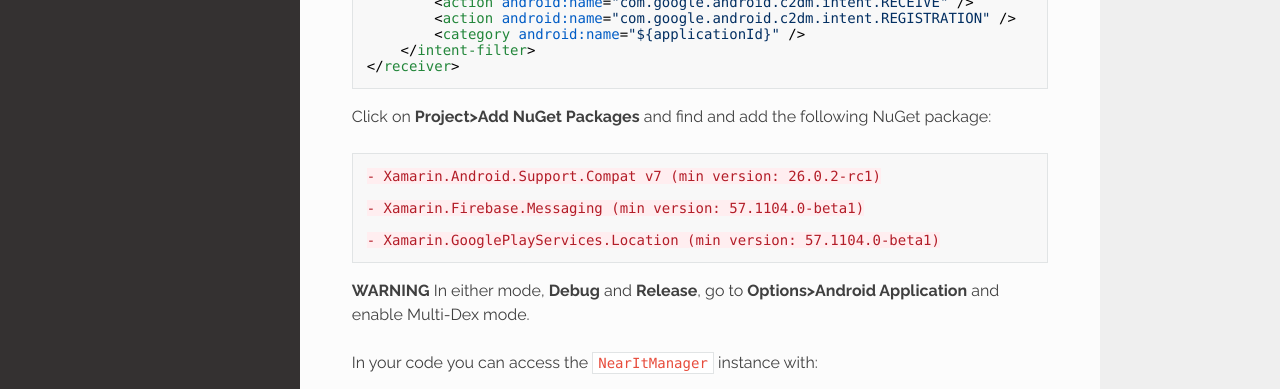
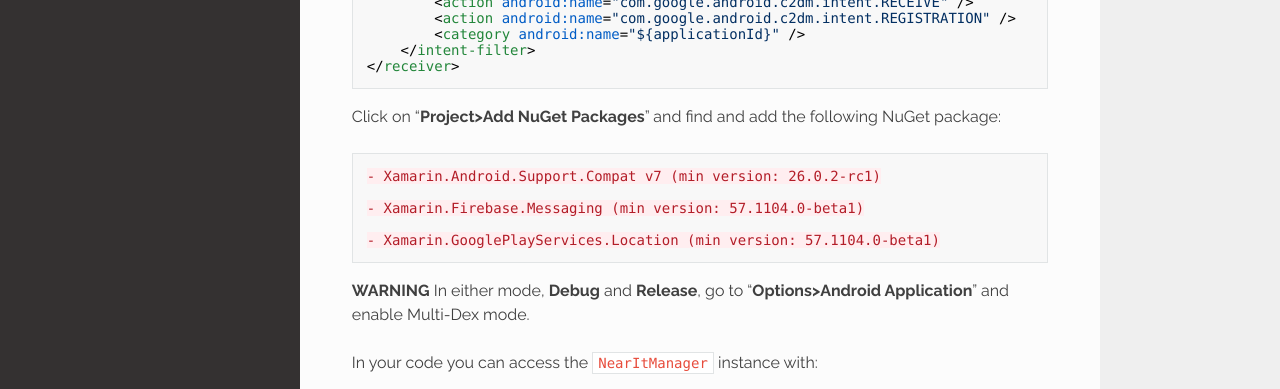
Before and after one commit to nearit/Xamarin-SDK, an MkDocs documentation site: the page built from docs/android/setup.md, in a window 1280 px wide and 1287 px high. Shown: the part 697-1086 px from the top of the window. Built offline with MkDocs 1.6.1, drawn with Linux system fonts in a browser that asks for light colours; nearby versions of some CDN libraries; old or Windows-style settings are respelled for this version of MkDocs.

````diff
--- a/docs/android/setup.md
+++ b/docs/android/setup.md
@@ -24,7 +24,7 @@ and the following code:
 </receiver>
 ```
 
-Click on **Project>Add NuGet Packages** and find and add the following NuGet package:
+Click on “**Project>Add NuGet Packages**” and find and add the following NuGet package:
 ```
 - Xamarin.Android.Support.Compat v7 (min version: 26.0.2-rc1)
 
@@ -34,7 +34,7 @@ Click on **Project>Add NuGet Packages** and find and add the following NuGet pac
 ```
 
 **WARNING**
-In either mode, **Debug** and **Release**, go to **Options>Android Application** and enable Multi-Dex mode.
+In either mode, **Debug** and **Release**, go to “**Options>Android Application**” and enable Multi-Dex mode.
 
 In your code you can access the `NearItManager` instance with:
 ```csharp
````
